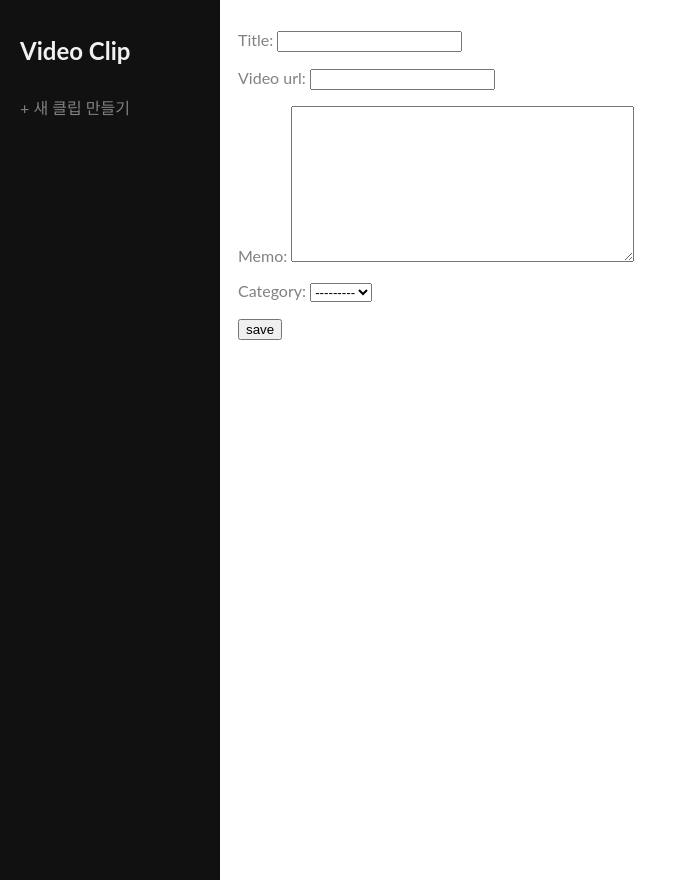
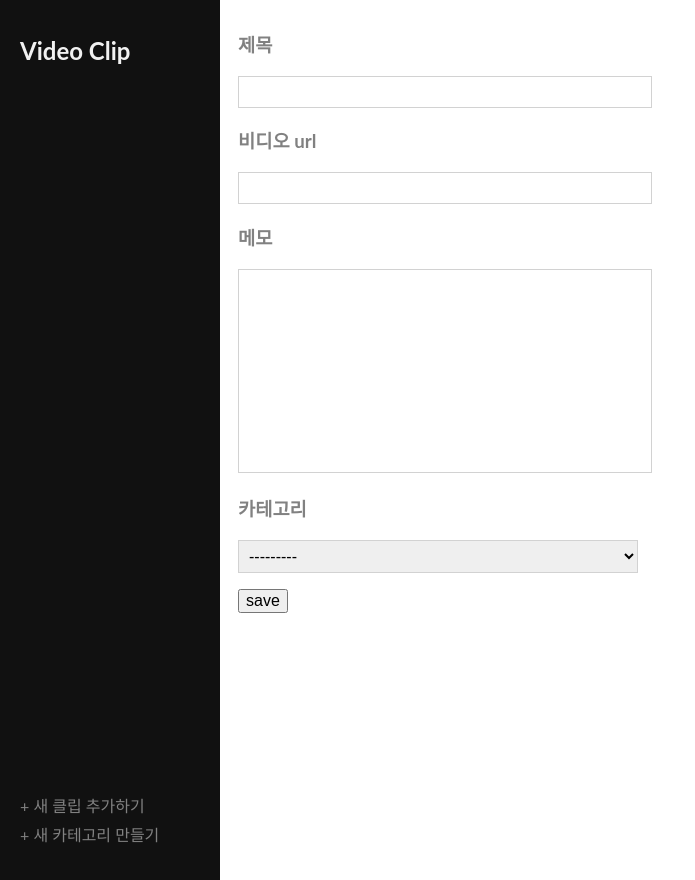
Before and after one commit to vivalavida20/video_clip, a Django app: page /new/ in a window 1280 px wide. Shown: the whole page, without its empty margins (0-695 px from the left). Run offline with Django 3.2, Linux system fonts and the light colour scheme; data that the repository does not hold is empty.

Commit message:
카테고리 생성 기능 추가

```diff
--- a/first/urls.py
+++ b/first/urls.py
@@ -25,4 +25,5 @@ urlpatterns = [
     url(r'^/(?P<pk>[0-9]+)/edit/$', views.edit, name='edit'),
     url(r'^/(?P<pk>[0-9]+)/delete/$', views.delete, name='delete'),
     url(r'^/(?P<name>[ㄱ-힣]+)/$', views.category, name="category"),
+    url(r'^new_category/$', views.new_category, name='new_category'),
 ]
--- a/video_clip/form.py
+++ b/video_clip/form.py
@@ -1,8 +1,14 @@
 from django import forms
-from .models import Clip
+from .models import Clip, Category
 
 class ClipForm(forms.ModelForm):
 
     class Meta:
         model = Clip
         fields = ('title', 'video_url', 'memo', 'category',)
+
+class CategoryForm(forms.ModelForm):
+
+    class Meta:
+        model = Category
+        fields = ('name', 'slug', 'parent',)
--- a/video_clip/templates/video_clip/form.html
+++ b/video_clip/templates/video_clip/form.html
@@ -4,7 +4,19 @@
     <div>
         <form method="POST">
             {% csrf_token %}
-            {{ form.as_p }}
+            <!-- {{ form.as_p }} -->
+            <h3>제목</h3>
+            <div>{{ form.title }}</div>
+
+            <h3>비디오 url</h3>
+            <div>{{ form.video_url }}</div>
+
+            <h3>메모</h3>
+            <div>{{ form.memo }}</div>
+
+            <h3>카테고리</h3>
+            <div>{{ form.category }}</div>
+            <p></p>
             <button type="submit">save</button>
         </form>
     </div>
--- a/video_clip/templates/video_clip/layout.html
+++ b/video_clip/templates/video_clip/layout.html
@@ -8,7 +8,15 @@ body {
     font-size: 1rem;
     color: #818181;
 }
-
+li {
+    list-style-type: none;
+}
+ul {padding-left:0;}
+a {text-decoration: none;}
+input {width:400px; padding:6px;border:1px solid #d2d2d2;font-size:1rem;}
+textarea {width:400px;padding:6px;resize:none;border:1px solid #d2d2d2;font-size:1rem;}
+select {width:400px;padding:6px;resize:none;border:1px solid #d2d2d2;font-size:1rem;}
+button {font-size:1rem;}
 .sidenav {
     height: 100%;
     width: 200px;
@@ -48,14 +56,43 @@ body {
 }
 
 .main h1 {
-    font-size:1.7em;
+    font-size:1.5em;
+}
+.main a {
+    color:#666;
+}
+.main a:hover {
+    color:#333;
 }
 
 @media screen and (max-height: 450px) {
   .sidenav {padding-top: 15px;}
   .sidenav a {font-size: 18px;}
 }
+
+.category_detail h1 {
+    display: inline-block;
+}
+.container {
+    display:block;
+    margin-top:30px;
+    margin-bottom:30px;
+    width:1000px;
+}
+.detail_buttons {
+    text-align:right;
+    margin-bottom:10px;
+}
+.new {
+    position: absolute;
+    bottom:30px;
+    margin-bottom:20px;
+}
+.new a {
+    line-height: 1.8rem;
+}
 </style>
+
 </head>
 <body>
 
@@ -64,16 +101,19 @@ body {
         {% for category in categories %}
         <div>
             {% if category.parent is null %}
-                <p><a href="{% url "category" name=category.name %}">{{ category.name }}</a></p>
+                <p><a href="{% url "category" name=category.name %}">{{ category.name }} ({{ category.clip_set.count }})</a></p>
                 {% for child in category.children.all %}
-                <p><a href="{% url "category" name=child.name %}">&nbsp;&nbsp;- {{ child.name }}</a></p>
+                <p><a href="{% url "category" name=child.name %}">&nbsp;&nbsp;- {{ child.name }} ({{ child.clip_set.count}})</a></p>
                 {% endfor %}
             {% else %}
 
             {% endif %}
         </div>
         {% endfor %}
-        <a href="{% url "new" %}" class="new_clip">+ 새 클립 만들기</a>
+        <div class="new">
+        <a href="{% url "new" %}" class="new_clip">+ 새 클립 추가하기</a><br>
+        <a href="{% url "new_category" %}" class="new_clip">+ 새 카테고리 만들기</a>
+        </div>
     </div>
 
     <div class="main">
--- a/video_clip/views.py
+++ b/video_clip/views.py
@@ -1,14 +1,15 @@
 from django.shortcuts import render, redirect, get_object_or_404
 from .models import Category, Clip
-from .form import ClipForm
+from .form import ClipForm, CategoryForm
 
 def send_categories():
     categories = Category.objects.all()
 
     return categories
 
+
 def index(request):
-    clips = Clip.objects.all()
+    clips = Clip.objects.order_by('-created_at')
 
     return render(request, "video_clip/index.html", {"categories":send_categories(), "clips":clips})
 
@@ -47,6 +48,16 @@ def delete(request, pk):
 
 def category(request, name):
     category = Category.objects.get(name=name)
-    clips = Clip.objects.filter(category=category)
+    clips = Clip.objects.filter(category=category).order_by('-created_at')
 
     return render(request, 'video_clip/category_detail.html', {'clips':clips, 'category':category, "categories":send_categories()})
+
+def new_category(request):
+    if request.method == "POST":
+        form = CategoryForm(request.POST)
+        if form.is_valid():
+            category = form.save()
+            return redirect("index")
+    else:
+        form = CategoryForm()
+    return render(request, "video_clip/category_form.html", {"categories":send_categories(), "form":form})
```
Also changed, not shown: video_clip/templates/video_clip/category_detail.html (+4 -4 lines), video_clip/templates/video_clip/category_form.html (added, +20 -0 lines), video_clip/templates/video_clip/detail.html (+12 -7 lines), video_clip/templates/video_clip/index.html (+4 -3 lines).
